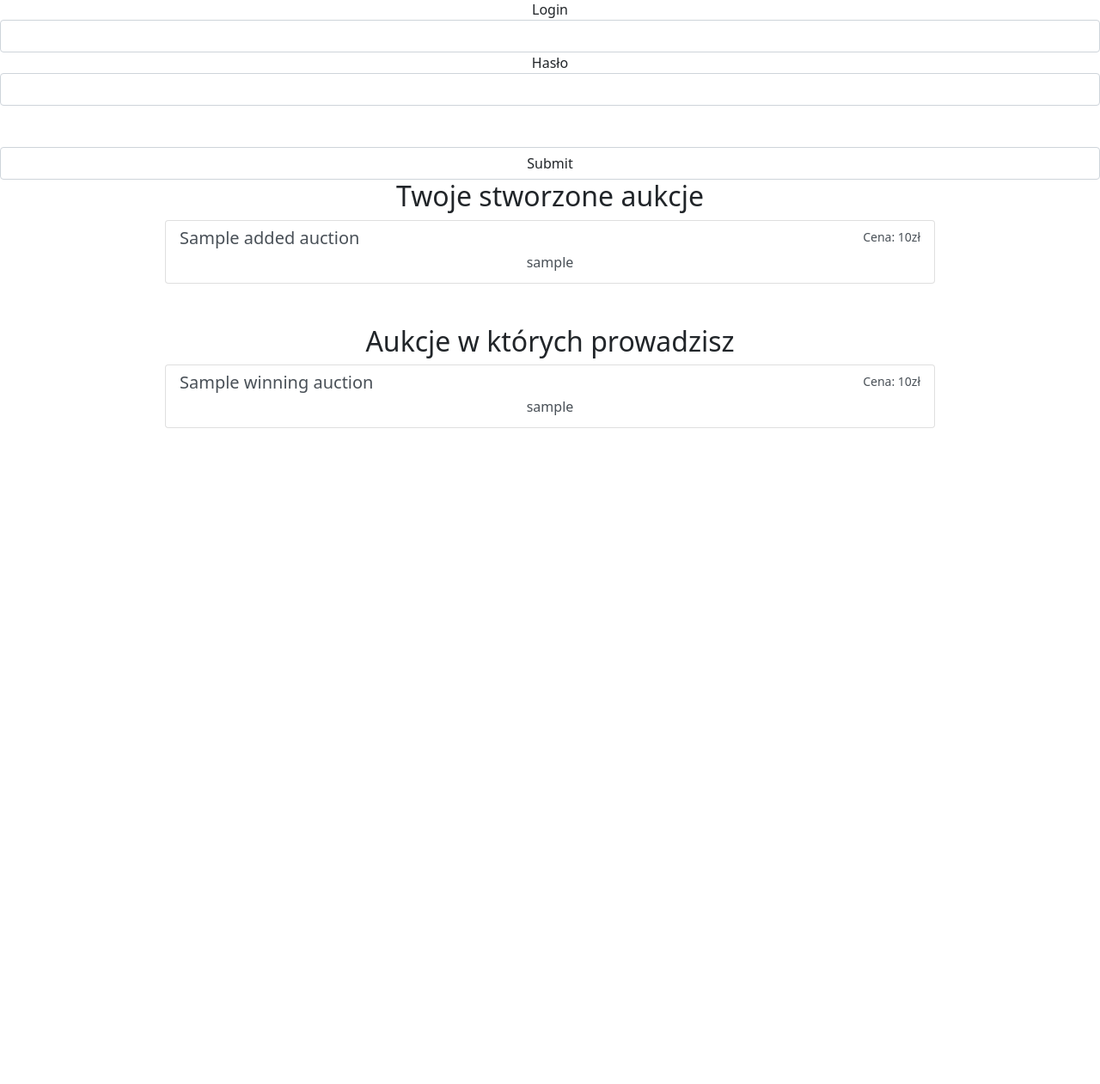
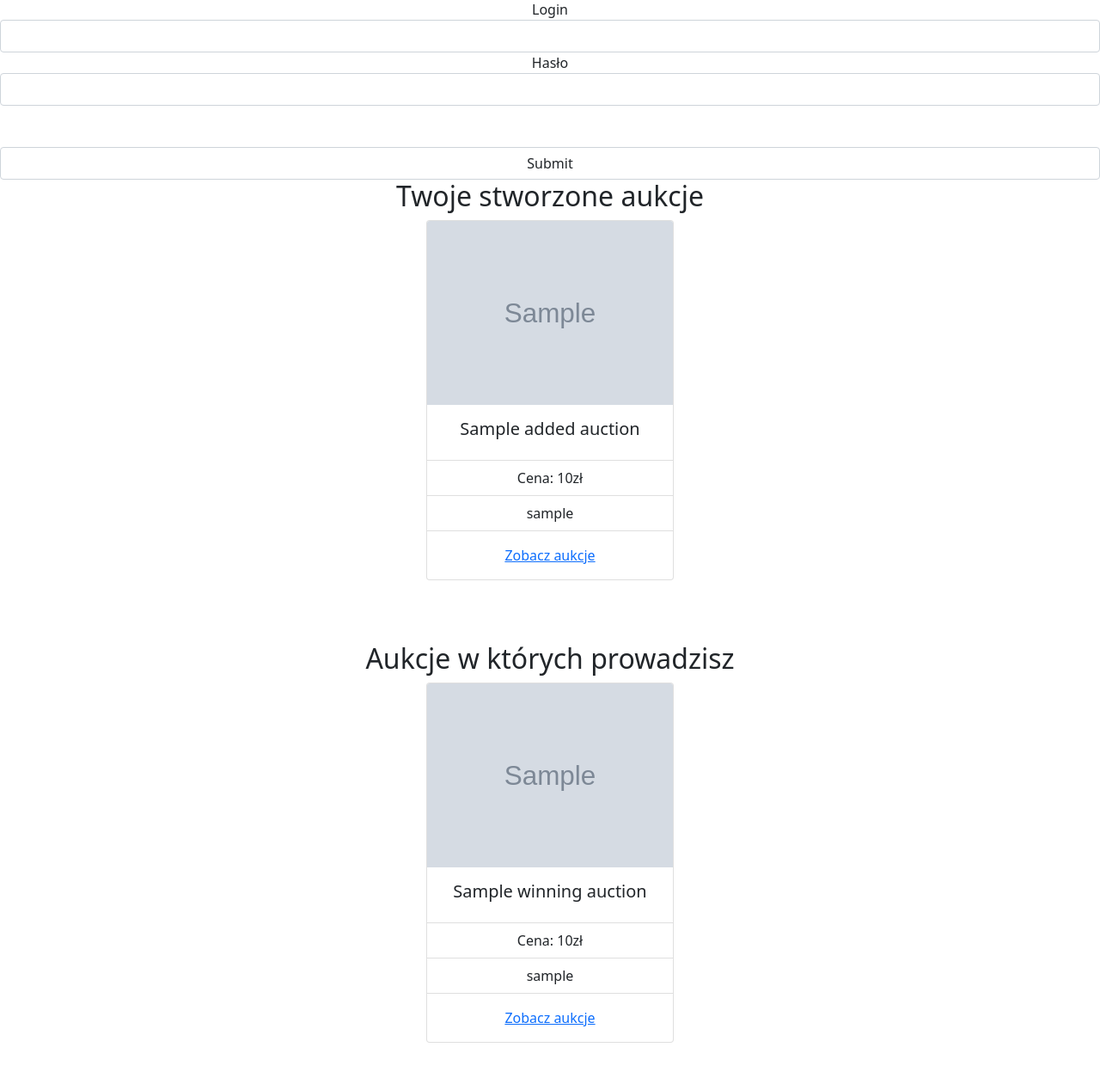
Before and after one commit to Sadowskyy/live-time-bidding, a Symfony app: template templates/user.html.twig in a window 1280 px wide. Shown: the part 319-1580 px from the top of the page at 86% size. Before the commit the page ends 817 px from the top, so only its background shows below. Run offline with Twig, Linux system fonts and the light colour scheme; the template is opened without the code that fills it: most values are stand-ins (such as "Sample title", 1, 10 or a date in 2020); grey boxes marked "Sample" are stand-in pictures; form fields are guessed from the names that the template uses; some libraries are stand-ins or nearby versions.

Commit message:
Add images upload with validation.

```diff
--- a/templates/auctions.html.twig
+++ b/templates/auctions.html.twig
@@ -42,7 +42,7 @@
         >
             <img class="card-img-top w-100"
                  style="height: 60%"
-                 src="https://mtb-xc.pl/wp-content/uploads/2013/10/trek-rower-fotografowanie-roweru.jpg">
+                 src="{{ asset("images/" ~ auction.image) }}">
             <div class="card-body">
                 <h5 class="card-title">{{ auction.name }}</h5>
                 <p class="card-text">Aktualna cena: {{ auction.price }} zł</p>
--- a/templates/user.html.twig
+++ b/templates/user.html.twig
@@ -36,33 +36,47 @@
     </div>
     <div>
         <h2>Twoje stworzone aukcje</h2>
-    <div class="list-group" style="max-width: 70vw; margin: 0 auto;">
         {% for addedAuction in addedAuctions %}
-      <a href="{{ path('auction_page', { 'auctionId': addedAuction.id}) }}"
-       class="list-group-item list-group-item-action flex-column align-items-start">
-       <div class="d-flex w-100 justify-content-between">
-                <h5 class="mb-1">{{ addedAuction.name }}</h5>
-                  <small>Cena: {{ addedAuction.price }}zł</small>
+            <div class="card" style="width: 18rem; margin: 0 auto;">
+                <img class="card-img-top" src="{{ asset("images/" ~ addedAuction.image) }}" alt="Zdjęcie produktu">
+                <div class="card-body">
+                    <h5 class="card-title">{{ addedAuction.name }}</h5>
                 </div>
-             <p class="mb-1">{{ addedAuction.lastBidd.username }}</p>
-            </a>
+                <ul class="list-group list-group-flush">
+                    <li class="list-group-item">Cena: {{ addedAuction.price }}zł</li>
+                    {% if addedAuction.lastBidd is not null %}
+                        <li class="list-group-item">{{ addedAuction.lastBidd.username }}</li>
+                    {% endif %}
+                </ul>
+                <div class="card-body">
+                    <a href="{{ path('auction_page', { 'auctionId': addedAuction.id}) }}">Zobacz aukcje</a>
+                </div>
+            </div>
+            <br>
+            <br>
         {% endfor %}
     </div>
-
-    <br>
     <br>
 
     <h2>Aukcje w których prowadzisz</h2>
-    <div class="list-group" style="max-width: 70vw; margin: 0 auto;">
     {% for winningAuction in winningAuctions %}
-      <a href="{{ path('auction_page', { 'auctionId': winningAuction.id}) }}"
-       class="list-group-item list-group-item-action flex-column align-items-start">
-       <div class="d-flex w-100 justify-content-between">
-                <h5 class="mb-1">{{ winningAuction.name }}</h5>
-                  <small>Cena: {{ winningAuction.price }}zł</small>
+        <div class="card" style="width: 18rem; margin: 0 auto;">
+            <img class="card-img-top" src="{{ asset("images/" ~ winningAuction.image) }}" alt="Zdjęcie produktu">
+            <div class="card-body">
+                <h5 class="card-title">{{ winningAuction.name }}</h5>
             </div>
-             <p class="mb-1">{{ winningAuction.lastBidd.username }}</p>
-            </a>
+            <ul class="list-group list-group-flush">
+                <li class="list-group-item">Cena: {{ winningAuction.price }}zł</li>
+                {% if winningAuction.lastBidd is not null %}
+                    <li class="list-group-item">{{ winningAuction.lastBidd.username }}</li>
+                {% endif %}
+            </ul>
+            <div class="card-body">
+                <a href="{{ path('auction_page', { 'auctionId': winningAuction.id}) }}">Zobacz aukcje</a>
+            </div>
+        </div>
+        <br>
+        <br>
     {% endfor %}
-    </div>
+
 {% endblock %}
```
Also changed, not shown: src/Controller/AuctionController.php (+5 -2 lines), src/Service/AuctionService.php (+9 -2 lines), templates/auction.html.twig (+5 -4 lines), public/assets/js/websocket.js. Lines whose indentation alone changed are shown as unchanged.
